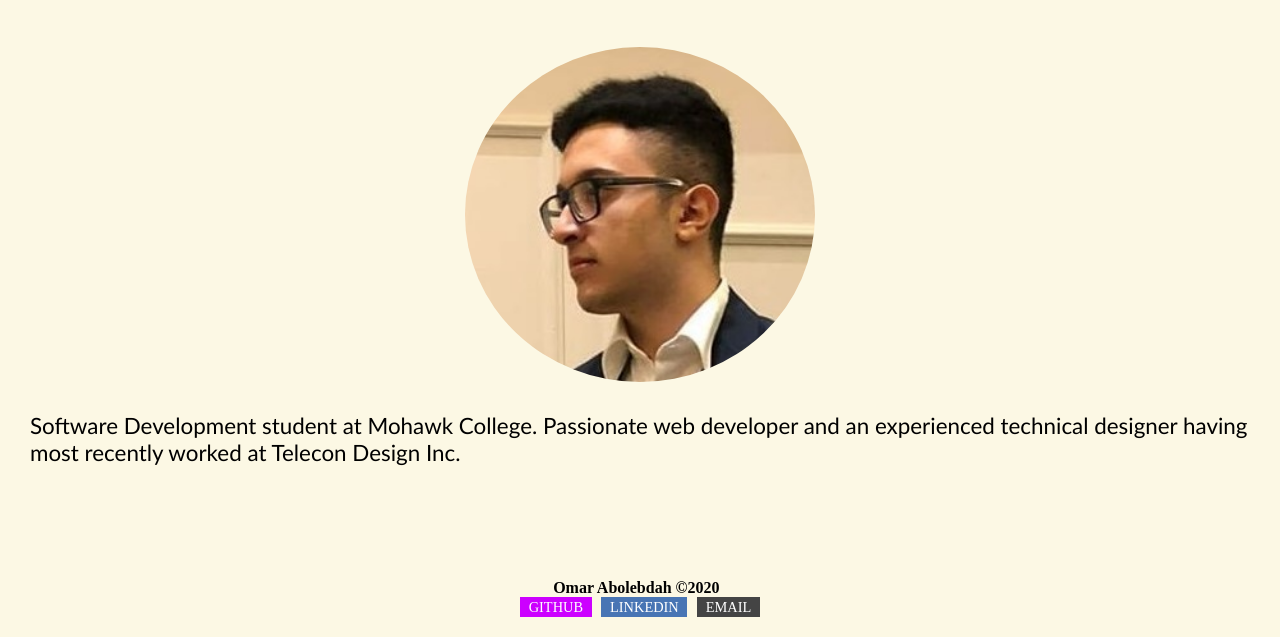
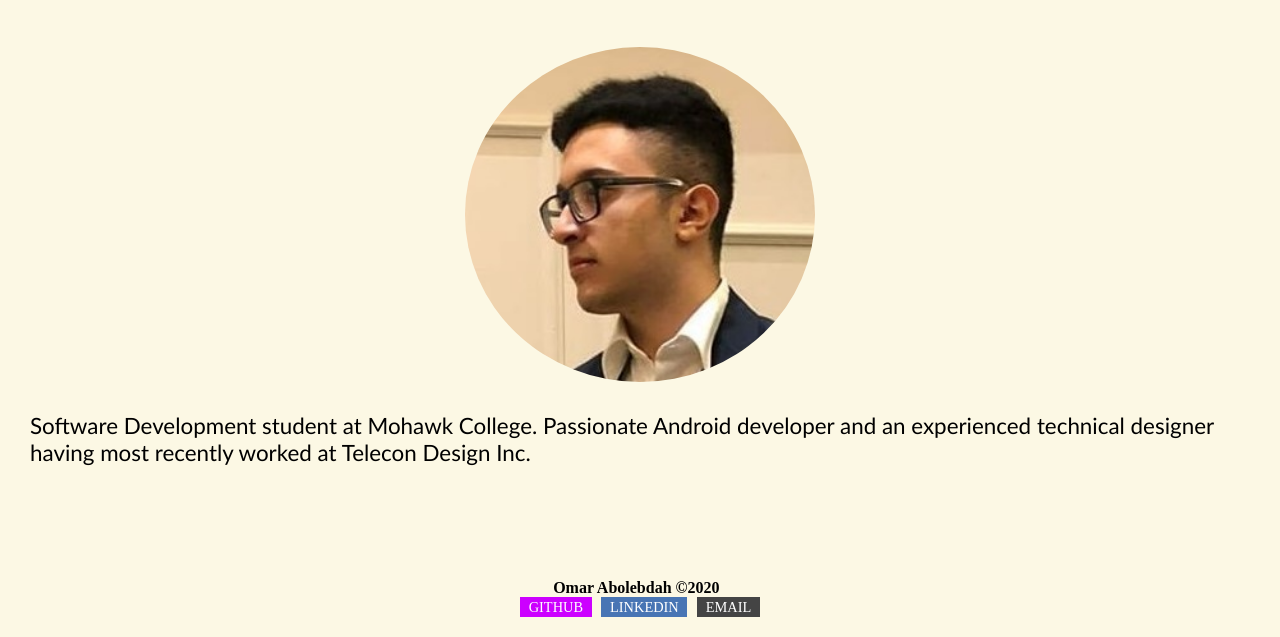
Before and after one commit to Omar-Abo/Omar-Abo.github.io, a plain HTML site: page index.html in a window 1280 px wide. Shown: the part 163-800 px from the top of the page. Drawn offline with Linux system fonts and the light colour scheme.

Commit message:
Description change

```diff
--- a/index.html
+++ b/index.html
@@ -20,7 +20,7 @@
             <img class="circle" src="images/Omar Abolebdah.jpg" alt="Omar Abolebdah" width="350px">
         </div>
         <div class="parentdesc">
-            <h4 id="description">Software Development student at Mohawk College. Passionate web developer and an experienced technical designer having most recently worked at Telecon Design Inc.</h4>
+            <h4 id="description">Software Development student at Mohawk College. Passionate Android developer and an experienced technical designer having most recently worked at Telecon Design Inc.</h4>
         </div>
     </div>
 
```
